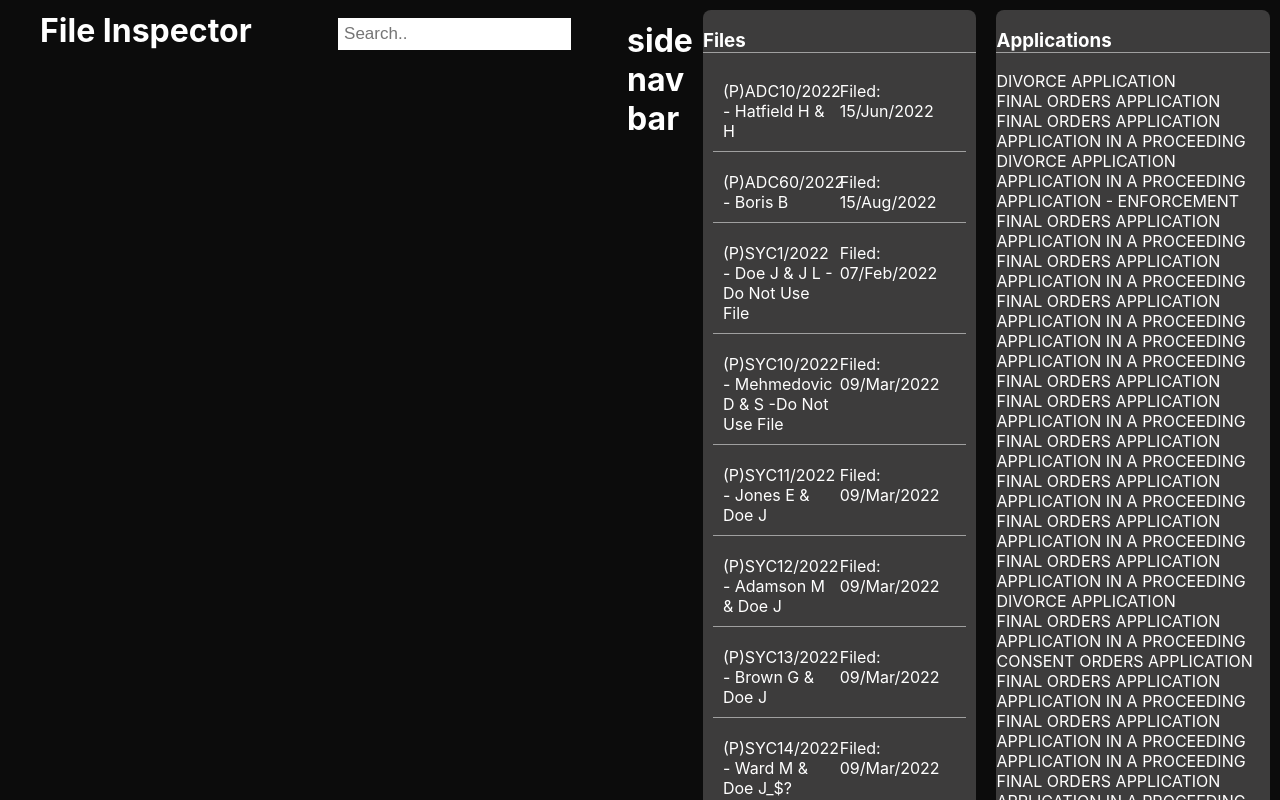
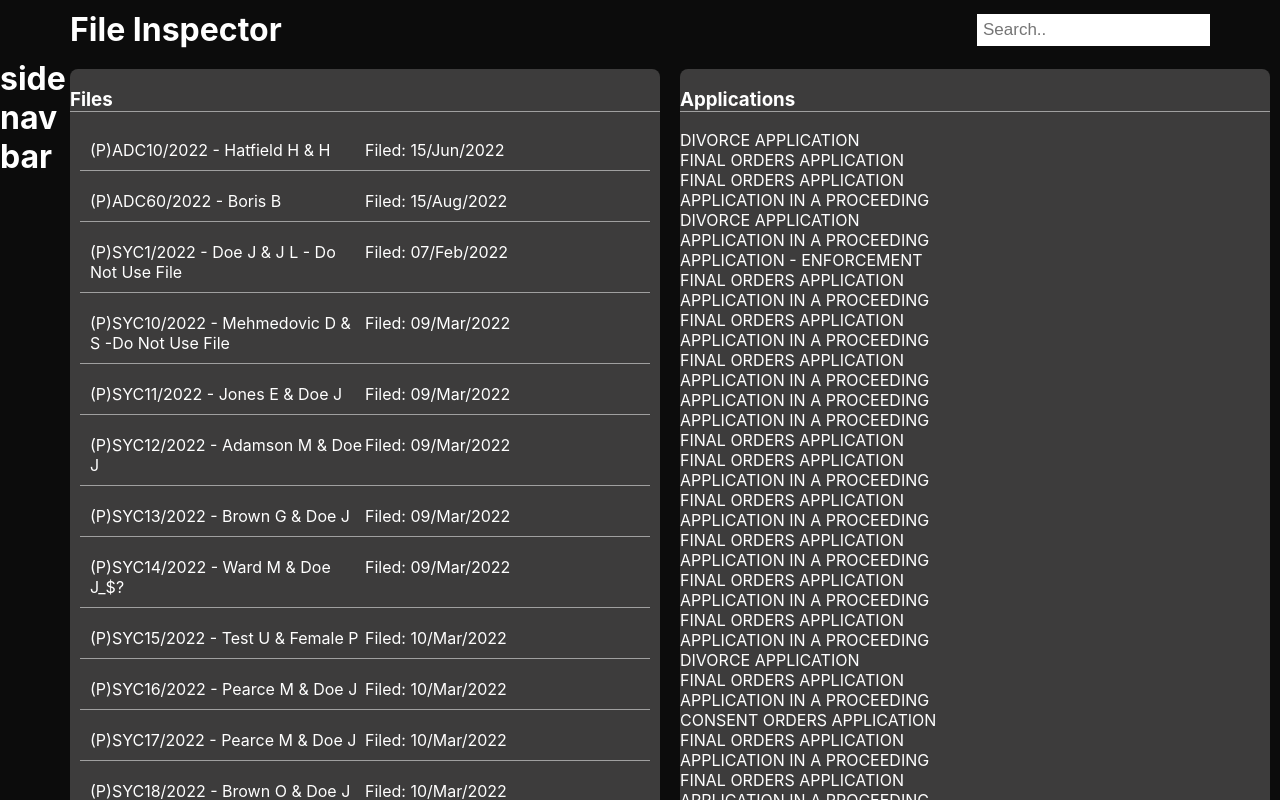
Before and after one commit to DansGoingCrazy/react-files, a React (Create React App) app: page / in a window 1280 px wide. Shown: the top 800 px of the page. Built offline with nearby package versions, Linux system fonts and the light colour scheme.

Commit message:
page layout with TopNavBar at the top and SideNavBar at the left side now complete

```diff
--- a/src/styles/App.css
+++ b/src/styles/App.css
@@ -2,6 +2,10 @@ body {
   text-align: justified;
   background-color: #0c0c0c;
   color: #ffffff;
+}
+
+h1{
+  margin: 0;
 }
 
 h3{
@@ -14,18 +18,39 @@ p{
 }
 
 .FilesPage {
+  display: grid;
+  grid-template-columns: 60px 1fr 1fr;
+}
+
+.SideNavBar{
+  width: 70px;
+  height: 100%;
+}
+
+.TopNavBar{
   display: flex;
+  grid-column: span 3;
+  justify-content: space-between;
+  align-items: center;
+  padding: 10px 70px;
+}
+
+.TopNavBar input[type=text] {
+  float: right;
+  padding: 6px;
+  border: none;
+  font-size: 17px;
 }
 
 .ListColumn {
-Width:50%;
+/* Width:50%; */
 background-color: #3d3c3c;
 border-radius: 8px;
 margin:10px;
 }
 
 .ContentColumn {
-  Width:50%;
+  /* Width:50%; */
 background-color: #3d3c3c;
 border-radius: 8px;
 margin:10px;
@@ -55,27 +80,3 @@ margin:10px;
   padding:0;
   margin:0;
 }
-
-.SideNavBar{
-  width: 70px;
-  height: 100%;
-}
-
-.TopNavBar{
-  display: flex;
-  justify-content: space-between;
-  align-items: center;
-  padding: 0 40px;
-  margin: 0 auto;
-  width: 100%;
-  height: 60px;
-}
-
-.TopNavBar input[type=text] {
-  float: right;
-  padding: 6px;
-  border: none;
-  margin-top: 8px;
-  margin-right: 16px;
-  font-size: 17px;
-}
```
